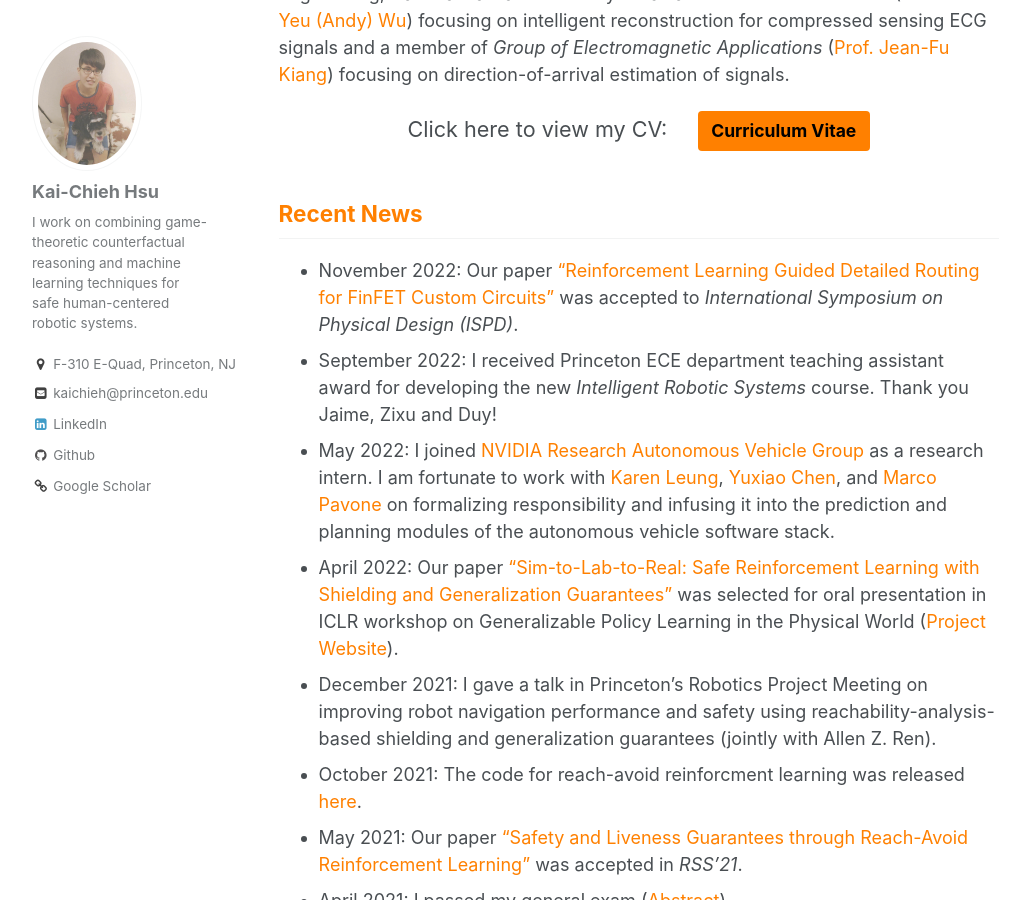
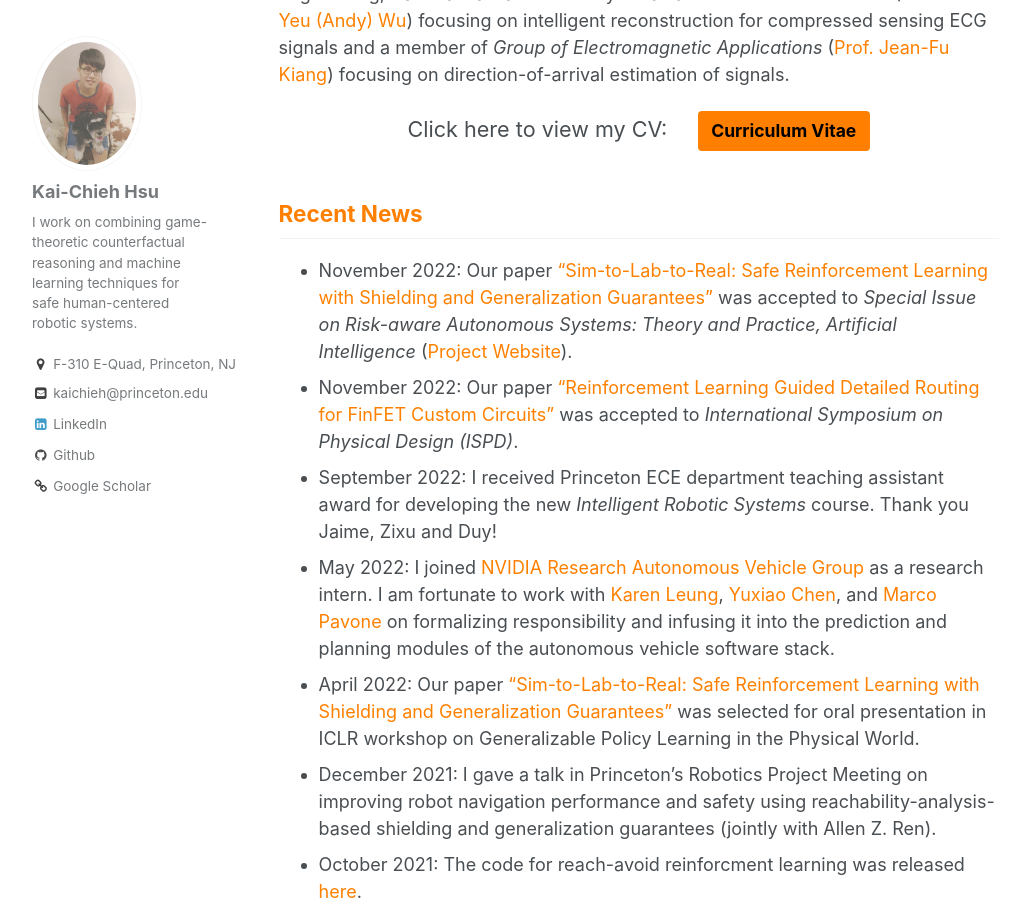
Before and after one commit to kaichiehhsu/kaichiehhsu.github.io, a Jekyll site: the page built from _pages/about.md, in a window 1280 px wide and 900 px high, scrolled down 560 px. Shown: the whole window, without its empty margins (26-1051 px from the left). Built offline with Jekyll 4.4.1, drawn with Linux system fonts in a browser that asks for light colours.

Commit message:
adds sim2lab2real and rl_router

```diff
--- a/_pages/about.md
+++ b/_pages/about.md
@@ -31,10 +31,12 @@ I was a member of *Access LAB* (<a href="http://access.ee.ntu.edu.tw/" style="co
 <h2 style="color:#ff8000">
   Recent News
 </h2>
+
+* November 2022: Our paper <a href="https://www.sciencedirect.com/science/article/abs/pii/S0004370222001515" style="color: rgb(255, 128, 0)">"Sim-to-Lab-to-Real: Safe Reinforcement Learning with Shielding and Generalization Guarantees"</a> was accepted to *Special Issue on Risk-aware Autonomous Systems: Theory and Practice, Artificial Intelligence* (<a href="https://sites.google.com/princeton.edu/sim-to-lab-to-real" style="color: rgb(255, 128, 0)">Project Website</a>).
 * November 2022: Our paper <span style="color:rgb(255, 128, 0)">"Reinforcement Learning Guided Detailed Routing for FinFET Custom Circuits"</span> was accepted to *International Symposium on Physical Design (ISPD)*.
 * September 2022: I received Princeton ECE department teaching assistant award for developing the new *Intelligent Robotic Systems* course. Thank you Jaime, Zixu and Duy!
 * May 2022: I joined <a href="https://nvr-avg.github.io/" style="color: rgb(255, 128, 0)">NVIDIA Research Autonomous Vehicle Group</a> as a research intern. I am fortunate to work with <a href="http://faculty.washington.edu/kymleung/" style="color: rgb(255, 128, 0)">Karen Leung</a>, <a href="https://nvr-avg.github.io/author/yuxiao-chen/" style="color: rgb(255, 128, 0)">Yuxiao Chen</a>, and <a href="https://web.stanford.edu/~pavone/" style="color: rgb(255, 128, 0)">Marco Pavone</a> on formalizing responsibility and infusing it into the prediction and planning modules of the autonomous vehicle software stack.
-* April 2022: Our paper <a href="https://arxiv.org/abs/2201.08355" style="color: rgb(255, 128, 0)">"Sim-to-Lab-to-Real: Safe Reinforcement Learning with Shielding and Generalization Guarantees"</a> was selected for oral presentation in ICLR workshop on Generalizable Policy Learning in the Physical World (<a href="https://sites.google.com/princeton.edu/sim-to-lab-to-real" style="color: rgb(255, 128, 0)">Project Website</a>).
+* April 2022: Our paper <a href="https://arxiv.org/abs/2201.08355" style="color: rgb(255, 128, 0)">"Sim-to-Lab-to-Real: Safe Reinforcement Learning with Shielding and Generalization Guarantees"</a> was selected for oral presentation in ICLR workshop on Generalizable Policy Learning in the Physical World.
 <!-- <a href="https://ai-workshops.github.io/generalizable-policy-learning-in-the-physical-world/" style="color: rgb(255, 128, 0)">ICLR workshop on Generalizable Policy Learning in the Physical World</a> -->
 <!-- * Jan 2022: Our new preprint paper <a href="https://arxiv.org/abs/2201.08355" style="color: rgb(255, 128, 0)">"Sim-to-Lab-to-Real: Safe Reinforcement Learning with Shielding and Generalization Guarantees"</a> was on arXiv (<a href="https://sites.google.com/princeton.edu/sim-to-lab-to-real" style="color: rgb(255, 128, 0)">Project Website</a>). -->
 * December 2021: I gave a talk in Princeton's Robotics Project Meeting on improving robot navigation performance and safety using reachability-analysis-based shielding and generalization guarantees (jointly with Allen Z. Ren).
```
Also changed, not shown: 1 other file.
